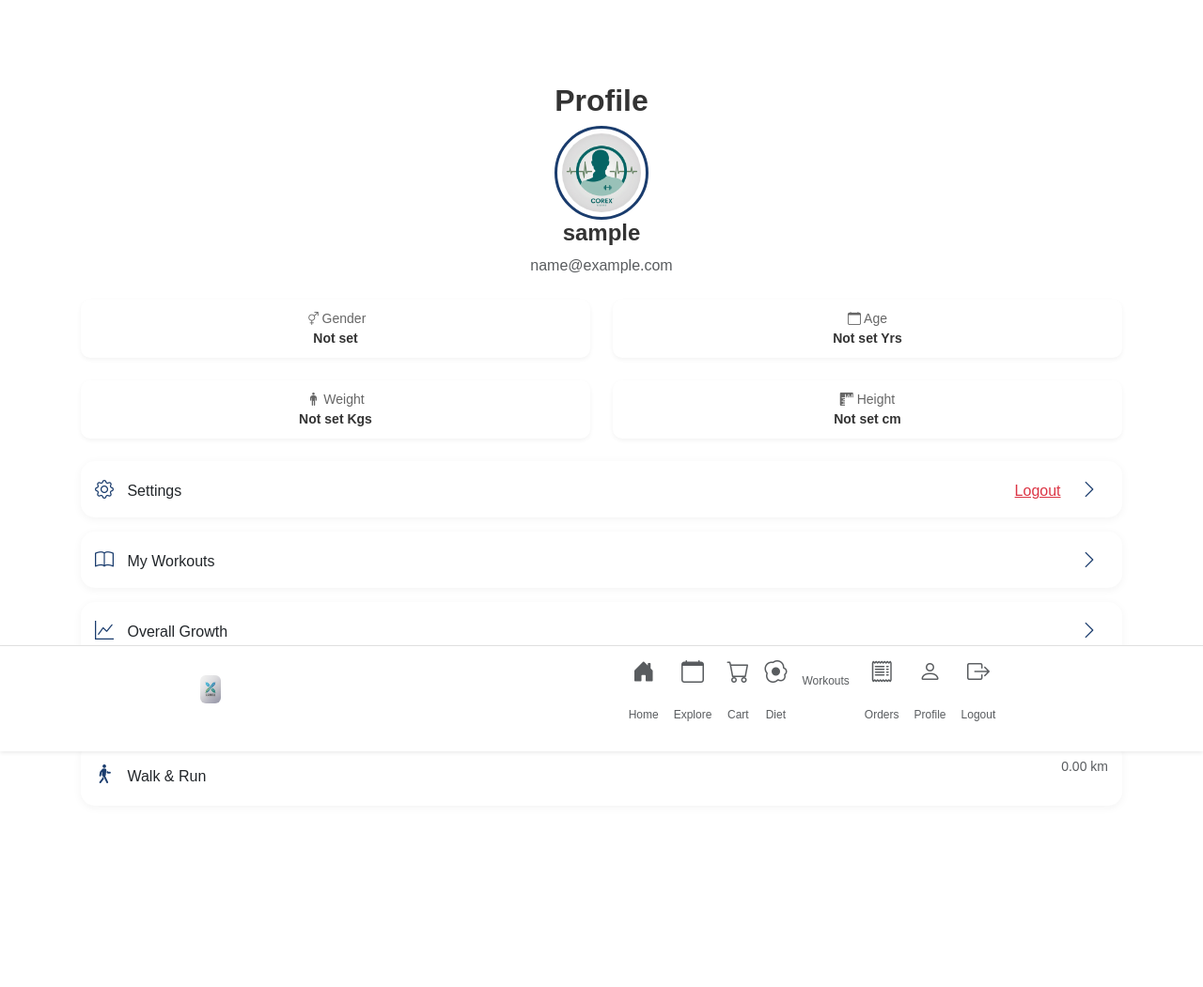
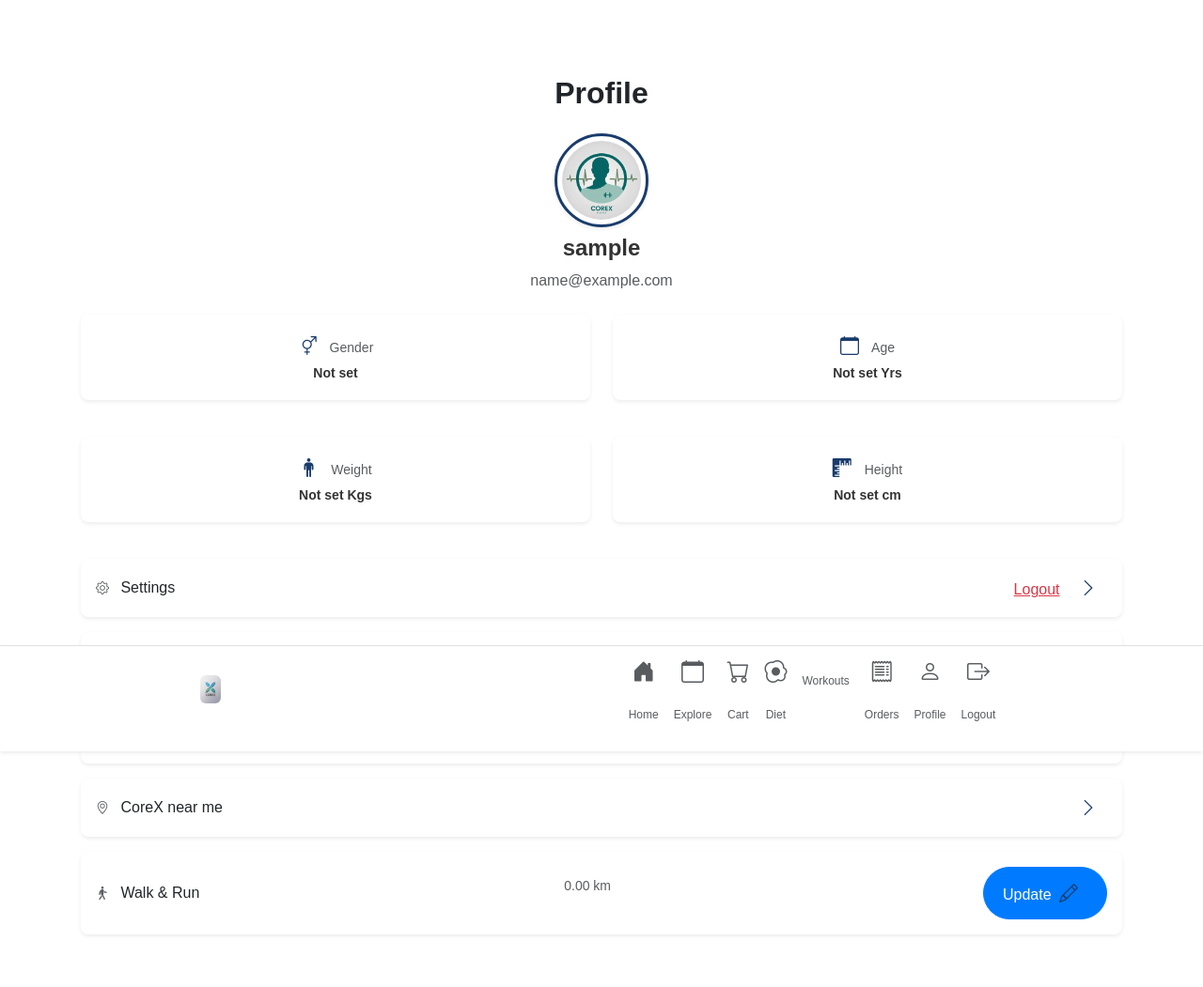
Before and after one commit to VISHAL-038/gym_project, a Django app: page /user/profile/ in a window 1280 px wide. Shown: the whole page at 94% size. Before the commit the page ends 834 px from the top, so only its background shows below. Run offline with Django 5.2, Linux system fonts and the light colour scheme; the visitor is signed in with stand-in values (Sample User, id 1); data that the repository does not hold is empty.

Commit message:
"implemented corex progress model"

```diff
--- a/corex/corex/urls.py
+++ b/corex/corex/urls.py
@@ -20,10 +20,13 @@ from django.urls import path, include
 from .views import home
 from django.conf import settings
 from django.conf.urls.static import static
+from .views import home, profile, update_progress
 
 urlpatterns = [
     path('admin/', admin.site.urls),
     path('', home, name='home'),
+    path('profile/', profile, name='profile'),
+    path('update_progress/', update_progress, name='update_progress'),
     path('explore/', home, name='explore'),  # Placeholder
     path('cart/', include('corex_order.urls')),  # Placeholder
     path('diet/', include('corex_diet.urls')),
--- a/corex/corex_user/templates/corex_user/profile.html
+++ b/corex/corex_user/templates/corex_user/profile.html
@@ -2,46 +2,54 @@
 {% load static %}
 
 {% block content %}
-<div class="container mt-5 profile-page">
-    <h2 class="text-center">Profile</h2>
+<div class="container mt-4 pt-3 profile-page">
+    <h2 class="text-center fw-bold text-dark mb-4">Profile</h2>
     <div class="text-center mb-4">
-        <img src="{% static 'images/default_profile.jpg' %}" alt="Profile Picture" class="rounded-circle profile-pic" width="100" height="100">
-        <h4>{{ user.username }}</h4>
+        <img src="{% static 'images/default_profile.jpg' %}" alt="Profile Picture" class="rounded-circle profile-pic shadow-sm" style="width: 100px; height: 100px; object-fit: cover;">
+        <h4 class="mt-2">{{ user.username }}</h4>
         <p class="text-muted">{{ user.email }}</p>
     </div>
     <div class="row text-center mb-4">
         <div class="col-6">
-            <div class="stat-box">
-                <p><i class="bi bi-gender-ambiguous"></i> Gender</p>
-                <p>{{ user.gender|default:"Not set" }}</p>
+            <div class="card stat-box shadow-sm rounded-3">
+                <div class="card-body p-2">
+                    <p class="text-muted mb-1"><i class="bi bi-gender-ambiguous"></i> Gender</p>
+                    <p class="fw-bold">{{ user.gender|default:"Not set" }}</p>
+                </div>
             </div>
         </div>
         <div class="col-6">
-            <div class="stat-box">
-                <p><i class="bi bi-calendar"></i> Age</p>
-                <p>{{ user.age|default:"Not set" }} Yrs</p>
+            <div class="card stat-box shadow-sm rounded-3">
+                <div class="card-body p-2">
+                    <p class="text-muted mb-1"><i class="bi bi-calendar"></i> Age</p>
+                    <p class="fw-bold">{{ user.age|default:"Not set" }} Yrs</p>
+                </div>
             </div>
         </div>
     </div>
     <div class="row text-center mb-4">
         <div class="col-6">
-            <div class="stat-box">
-                <p><i class="bi bi-person-standing"></i> Weight</p>
-                <p>{{ user.weight|default:"Not set" }} Kgs</p>
+            <div class="card stat-box shadow-sm rounded-3">
+                <div class="card-body p-2">
+                    <p class="text-muted mb-1"><i class="bi bi-person-standing"></i> Weight</p>
+                    <p class="fw-bold">{{ user.weight|default:"Not set" }} Kgs</p>
+                </div>
             </div>
         </div>
         <div class="col-6">
-            <div class="stat-box">
-                <p><i class="bi bi-rulers"></i> Height</p>
-                <p>{{ user.height|default:"Not set" }} cm</p>
+            <div class="card stat-box shadow-sm rounded-3">
+                <div class="card-body p-2">
+                    <p class="text-muted mb-1"><i class="bi bi-rulers"></i> Height</p>
+                    <p class="fw-bold">{{ user.height|default:"Not set" }} cm</p>
+                </div>
             </div>
         </div>
     </div>
     <div class="mt-4">
-        <div class="card">
-            <div class="card-body d-flex justify-content-between align-items-center">
+        <div class="card mb-3 shadow-sm rounded-3">
+            <div class="card-body d-flex justify-content-between align-items-center p-3">
                 <div>
-                    <i class="bi bi-gear"></i> Settings
+                    <i class="bi bi-gear text-muted me-2"></i> Settings
                 </div>
                 <div>
                     <a href="{% url 'logout' %}" class="text-danger me-3">Logout</a>
@@ -49,42 +57,69 @@
                 </div>
             </div>
         </div>
-        <div class="card">
-            <div class="card-body d-flex justify-content-between align-items-center">
+        <div class="card mb-3 shadow-sm rounded-3">
+            <div class="card-body d-flex justify-content-between align-items-center p-3">
                 <div>
-                    <i class="bi bi-book"></i> My Workouts
+                    <i class="bi bi-book text-muted me-2"></i> My Workouts
                 </div>
                 <a href="{% url 'workout_plan_list' %}" class="text-primary"><i class="bi bi-chevron-right"></i></a>
             </div>
         </div>
-        <div class="card">
-            <div class="card-body d-flex justify-content-between align-items-center">
+        <div class="card mb-3 shadow-sm rounded-3">
+            <div class="card-body d-flex justify-content-between align-items-center p-3">
                 <div>
-                    <i class="bi bi-graph-up"></i> Overall Growth
+                    <i class="bi bi-graph-up text-muted me-2"></i> Overall Growth
                 </div>
                 <a href="#" class="text-primary"><i class="bi bi-chevron-right"></i></a>
             </div>
         </div>
-        <div class="card">
-            <div class="card-body d-flex justify-content-between align-items-center">
+        <div class="card mb-3 shadow-sm rounded-3">
+            <div class="card-body d-flex justify-content-between align-items-center p-3">
                 <div>
-                    <i class="bi bi-geo-alt"></i> CoreX near me
+                    <i class="bi bi-geo-alt text-muted me-2"></i> CoreX near me
                 </div>
                 <a href="#" class="text-primary"><i class="bi bi-chevron-right"></i></a>
             </div>
         </div>
-        <div class="card">
-            <div class="card-body d-flex justify-content-between align-items-center">
+        <div class="card mb-3 shadow-sm rounded-3">
+            <div class="card-body d-flex justify-content-between align-items-center p-3">
                 <div>
-                    <i class="bi bi-person-walking"></i> Walk & Run
+                    <i class="bi bi-person-walking text-muted me-2"></i> Walk & Run
                 </div>
-                <p class="text-muted">0.00 km</p>
+                <p class="text-muted">{{ progress.walk_run_distance|default:"0.00" }} km</p>
+                <a href="#" class="btn btn-primary btn-sm rounded-pill ms-2" data-bs-toggle="modal" data-bs-target="#progressModal">Update <i class="bi bi-pencil ms-1"></i></a>
             </div>
         </div>
-        <br>
-        <br>
-        <br>
+    </div>
 
+    <!-- Progress Input Modal -->
+    <div class="modal fade" id="progressModal" tabindex="-1" aria-labelledby="progressModalLabel" aria-hidden="true">
+        <div class="modal-dialog">
+            <div class="modal-content">
+                <div class="modal-header">
+                    <h5 class="modal-title" id="progressModalLabel">Update Daily Progress</h5>
+                    <button type="button" class="btn-close" data-bs-dismiss="modal" aria-label="Close"></button>
+                </div>
+                <div class="modal-body">
+                    <form method="post" action="{% url 'update_progress' %}">
+                        {% csrf_token %}
+                        <div class="mb-3">
+                            <label for="steps" class="form-label">Steps</label>
+                            <input type="number" class="form-control" id="steps" name="steps" min="0" value="{{ progress.steps|default:0 }}">
+                        </div>
+                        <div class="mb-3">
+                            <label for="calories" class="form-label">Calories (Kcal)</label>
+                            <input type="number" class="form-control" id="calories" name="calories" min="0" value="{{ progress.calories|default:0 }}">
+                        </div>
+                        <div class="mb-3">
+                            <label for="distance" class="form-label">Distance (Km)</label>
+                            <input type="number" step="0.01" class="form-control" id="distance" name="distance" min="0" value="{{ progress.distance|default:0 }}">
+                        </div>
+                        <button type="submit" class="btn btn-primary">Save</button>
+                    </form>
+                </div>
+            </div>
+        </div>
     </div>
 </div>
 <link href="https://cdn.jsdelivr.net/npm/bootstrap-icons/font/bootstrap-icons.css" rel="stylesheet">
```
Also changed, not shown: corex/corex/views.py (+49 -12 lines), corex/corex_progress/admin.py (+6 -1 lines), corex/corex_progress/models.py (+10 -1 lines), corex/templates/home.html (+30 -5 lines), corex/corex_progress/migrations/0001_initial.py (added).
